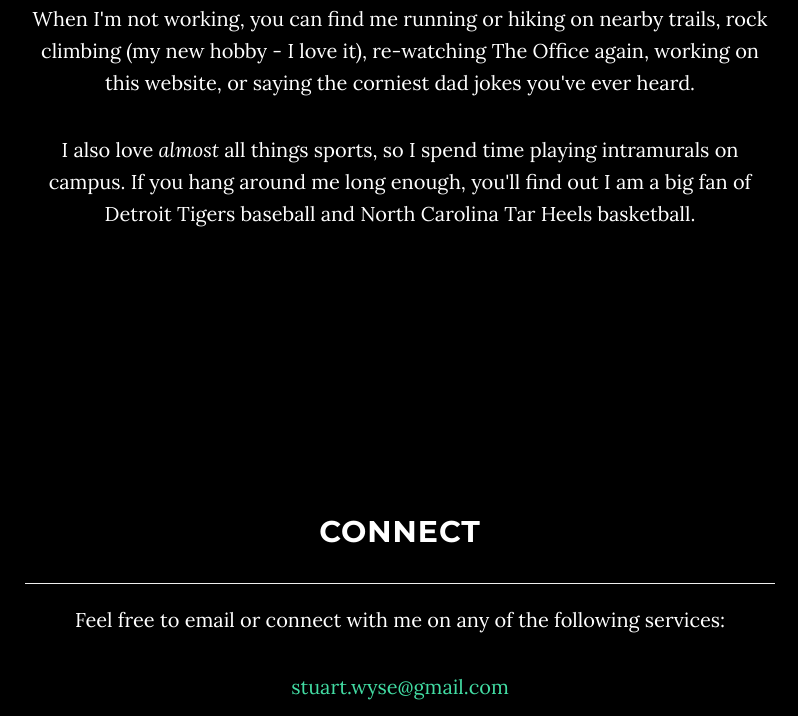
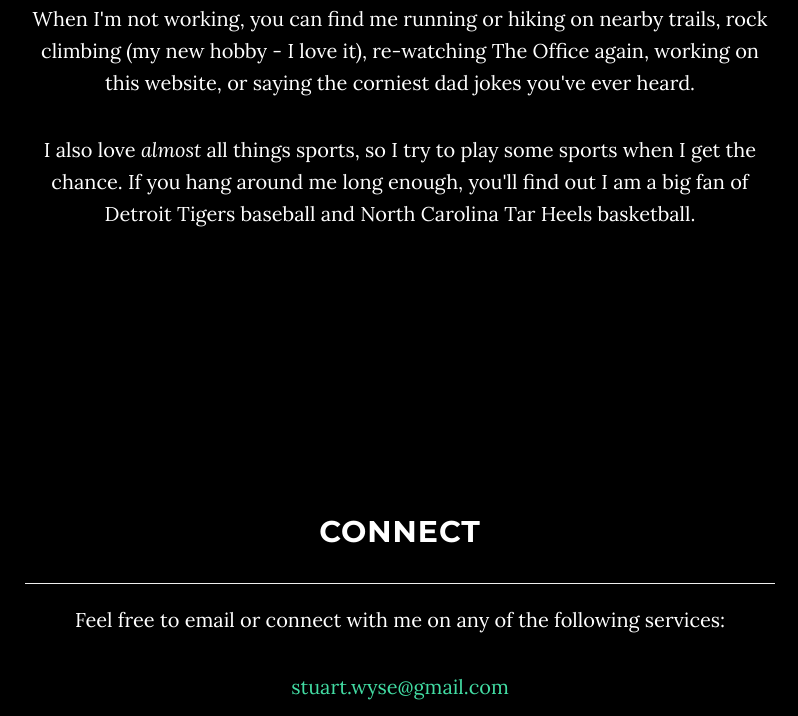
Before and after one commit to swyse5/swyse5.github.io, a plain HTML site: page index.html in a window 1280 px wide. Shown: the part 2440-3156 px from the top of the page, without its empty margins (240-1038 px from the left). Drawn offline with Linux system fonts and the light colour scheme; a script that the page names is missing.

Commit message:
removed intramural sports reference from about section

```diff
--- a/index.html
+++ b/index.html
@@ -118,7 +118,7 @@
                 <h4>!Work</h4>
                 <p>At Miami, I was very involved in <a href = 'http://miamicru.com/' target='_blank'>Miami University's Cru</a>, which is a Christian organization on campus. As a leader in Cru, I helped lead a bible study for some freshmen guys, and I helped plan the weekly meetings for Cru.</p>
                 <p>When I'm not working, you can find me running or hiking on nearby trails, rock climbing (my new hobby - I love it), re-watching The Office again, working on this website, or saying the corniest dad jokes you've ever heard.</p>
-                <p>I also love <i>almost</i> all things sports, so I spend time playing intramurals on campus. If you hang around me long enough, you'll find out I am a big fan of Detroit Tigers baseball and North Carolina Tar Heels basketball.</p>
+                <p>I also love <i>almost</i> all things sports, so I try to play some sports when I get the chance. If you hang around me long enough, you'll find out I am a big fan of Detroit Tigers baseball and North Carolina Tar Heels basketball.</p>
             </div>
         </div>
     </section>
```
